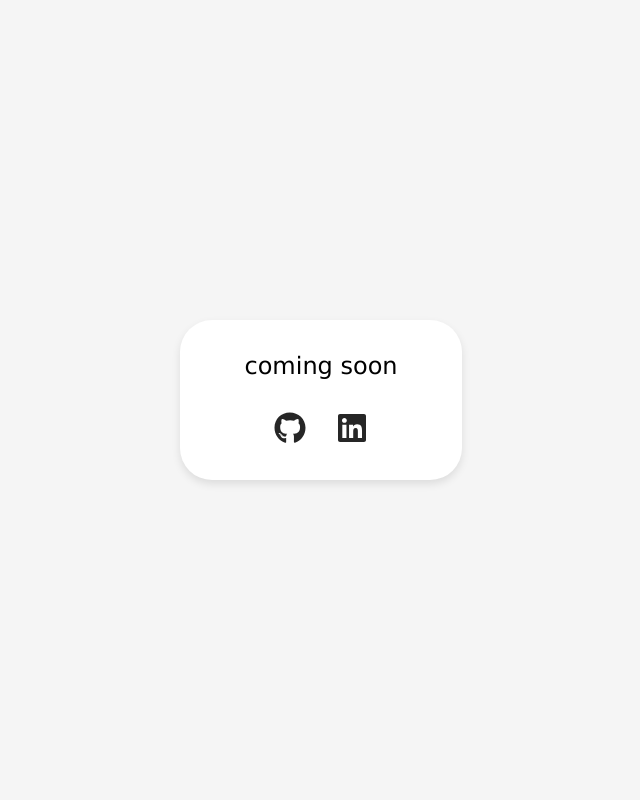
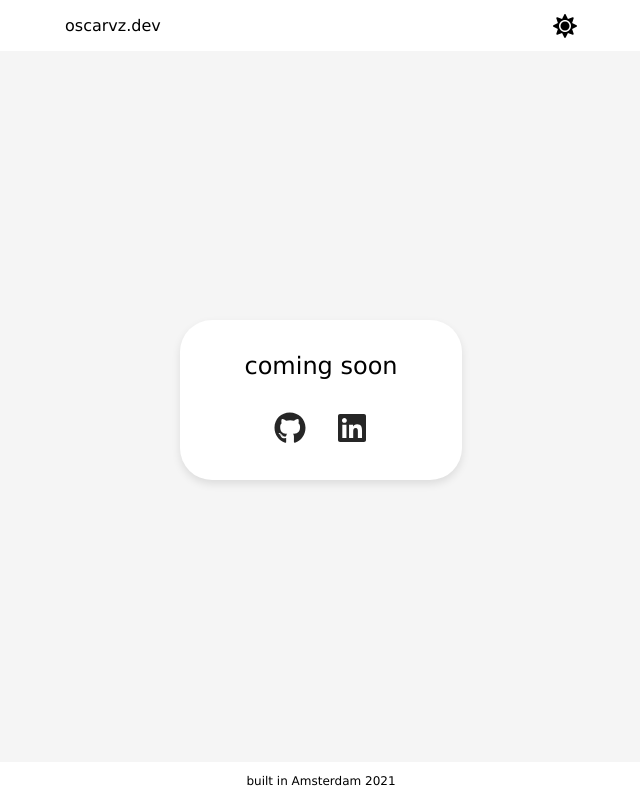
Before and after one commit to oscarvz/oscarvz.dev-placeholder, a plain HTML site: page public/index.html in a window 1280 px wide. Shown: the whole page, without its empty margins (319-959 px from the left). Drawn offline with Linux system fonts and the light colour scheme.

Commit message:
Add quick first setup header & footer

```diff
--- a/public/index.html
+++ b/public/index.html
@@ -19,7 +19,6 @@
       html,
       body {
         font-size: 16px;
-        height: 100%;
         margin: 0;
         padding: 0;
         transition: ease-out 0.15s;
@@ -33,8 +32,10 @@
         --cta-hover: rgba(0, 0, 0, 0.75);
 
         display: flex;
+        flex-direction: column;
+        align-content: center;
         justify-content: center;
-        align-items: center;
+        height: 100vh;
         background-color: var(--bg-secondary);
         color: var(--text-primary);
         font-family: Verdana, Geneva, Tahoma, sans-serif;
@@ -66,24 +67,62 @@
         }
       }
 
+      header {
+        position: fixed;
+        top: 0;
+        width: 100%;
+        background-color: var(--bg-primary);
+      }
+
+      header .wrapper {
+        display: flex;
+        justify-content: space-between;
+        margin: 0 auto;
+        max-width: 32rem;
+      }
+
+      header .wrapper p {
+        margin: 1rem 0;
+      }
+
+      header .theme-toggle {
+        display: flex;
+        justify-content: center;
+        flex-direction: column;
+      }
+
       main {
+        height: 100%;
+
+        display: flex;
+        flex-direction: column;
+        justify-content: center;
+        align-items: center;
+      }
+
+      main > div {
         padding: 2rem 4rem;
         border-radius: 2rem;
         background-color: var(--bg-primary);
         box-shadow: 0 4px 8px rgba(0, 0, 0, 0.1);
       }
 
-      div {
+      main > div > p {
+        margin: 0 0 2rem;
+        font-size: 1.5rem;
+      }
+
+      .darkmode-icon {
+        display: flex;
+        justify-content: center;
+      }
+
+      .social-icons {
         display: flex;
         justify-content: space-evenly;
       }
 
-      p {
-        margin: 0 0 2rem;
-        font-size: 1.5rem;
-      }
-
-      a {
+      .social-icons a {
         transition: ease-out 0.2s;
         color: var(--cta-primary);
       }
@@ -91,14 +130,51 @@
       a:hover {
         color: var(--cta-hover);
       }
+
+      footer {
+        position: fixed;
+        bottom: 0;
+        padding: 0.75rem 0;
+        background-color: var(--bg-primary);
+        width: 100%;
+        text-align: center;
+      }
+
+      footer > p {
+        font-size: 0.75rem;
+        margin: 0;
+      }
     </style>
   </head>
 
   <body>
+    <header>
+      <div class="wrapper">
+        <p>oscarvz.dev</p>
+
+        <div class="theme-toggle">
+          <svg
+            stroke="currentColor"
+            fill="currentColor"
+            stroke-width="0"
+            viewBox="0 0 512 512"
+            height="1.5em"
+            width="1.5em"
+            xmlns="http://www.w3.org/2000/svg"
+          >
+            <path
+              d="M256 160c-52.9 0-96 43.1-96 96s43.1 96 96 96 96-43.1 96-96-43.1-96-96-96zm246.4 80.5l-94.7-47.3 33.5-100.4c4.5-13.6-8.4-26.5-21.9-21.9l-100.4 33.5-47.4-94.8c-6.4-12.8-24.6-12.8-31 0l-47.3 94.7L92.7 70.8c-13.6-4.5-26.5 8.4-21.9 21.9l33.5 100.4-94.7 47.4c-12.8 6.4-12.8 24.6 0 31l94.7 47.3-33.5 100.5c-4.5 13.6 8.4 26.5 21.9 21.9l100.4-33.5 47.3 94.7c6.4 12.8 24.6 12.8 31 0l47.3-94.7 100.4 33.5c13.6 4.5 26.5-8.4 21.9-21.9l-33.5-100.4 94.7-47.3c13-6.5 13-24.7.2-31.1zm-155.9 106c-49.9 49.9-131.1 49.9-181 0-49.9-49.9-49.9-131.1 0-181 49.9-49.9 131.1-49.9 181 0 49.9 49.9 49.9 131.1 0 181z"
+            ></path>
+          </svg>
+        </div>
+      </div>
+    </header>
+
     <main>
+      <div>
         <p>coming soon</p>
 
-      <div>
+        <div class="social-icons">
           <a href="https://github.com/oscarvz">
             <svg
               stroke="currentColor"
@@ -131,12 +207,17 @@
             </svg>
           </a>
         </div>
+      </div>
     </main>
+
+    <footer>
+      <p>built in Amsterdam 2021</p>
+    </footer>
 
     <script>
       const { matches: prefersDark } = window.matchMedia('(prefers-color-scheme: dark)');
       const currentTheme = localStorage.getItem('theme');
-      const button = document.querySelector('#theme-toggle');
+      const button = document.querySelector('.theme-toggle');
 
       const selectedPreference = prefersDark ? 'light' : 'dark';
 
```
Lines whose indentation alone changed are shown as unchanged.
